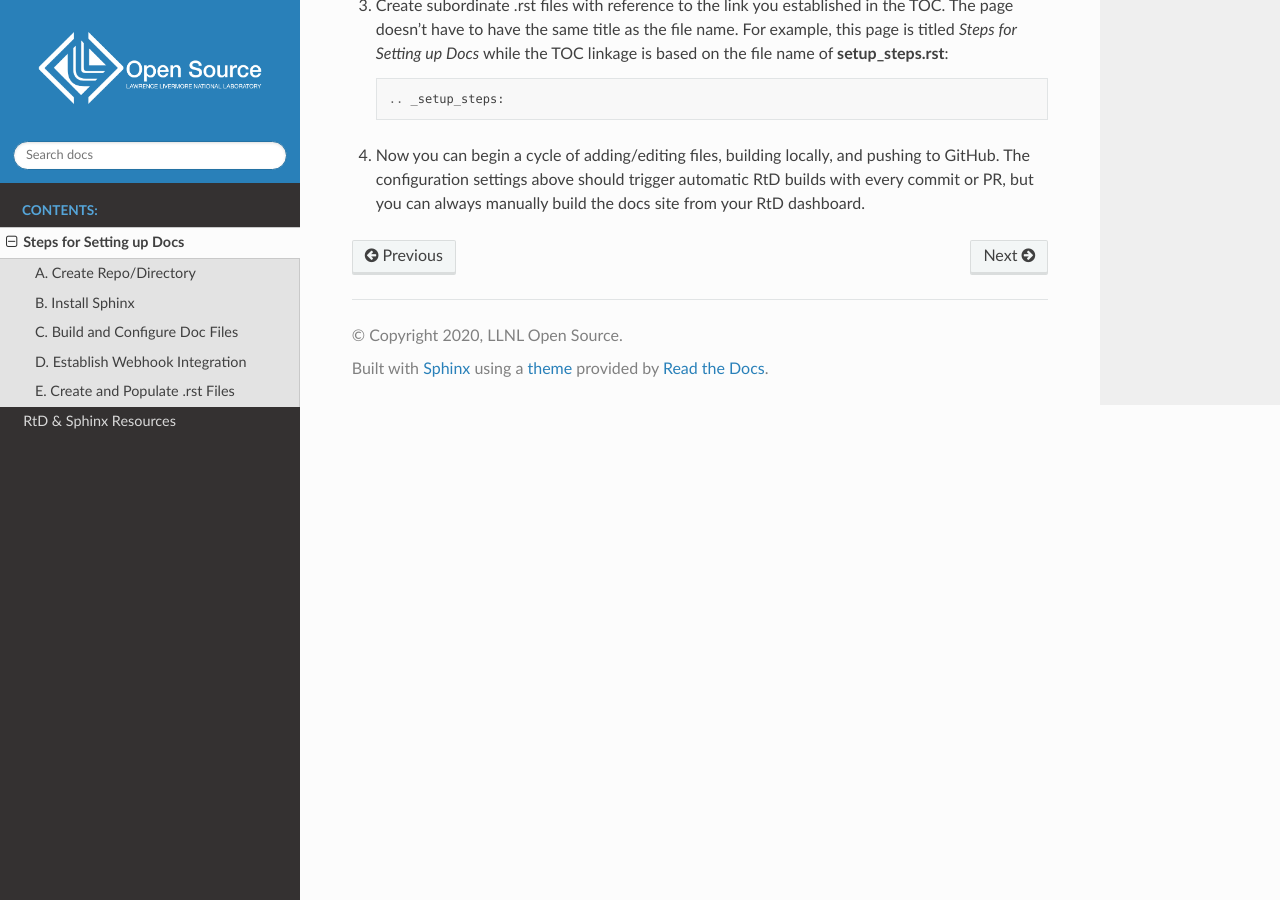
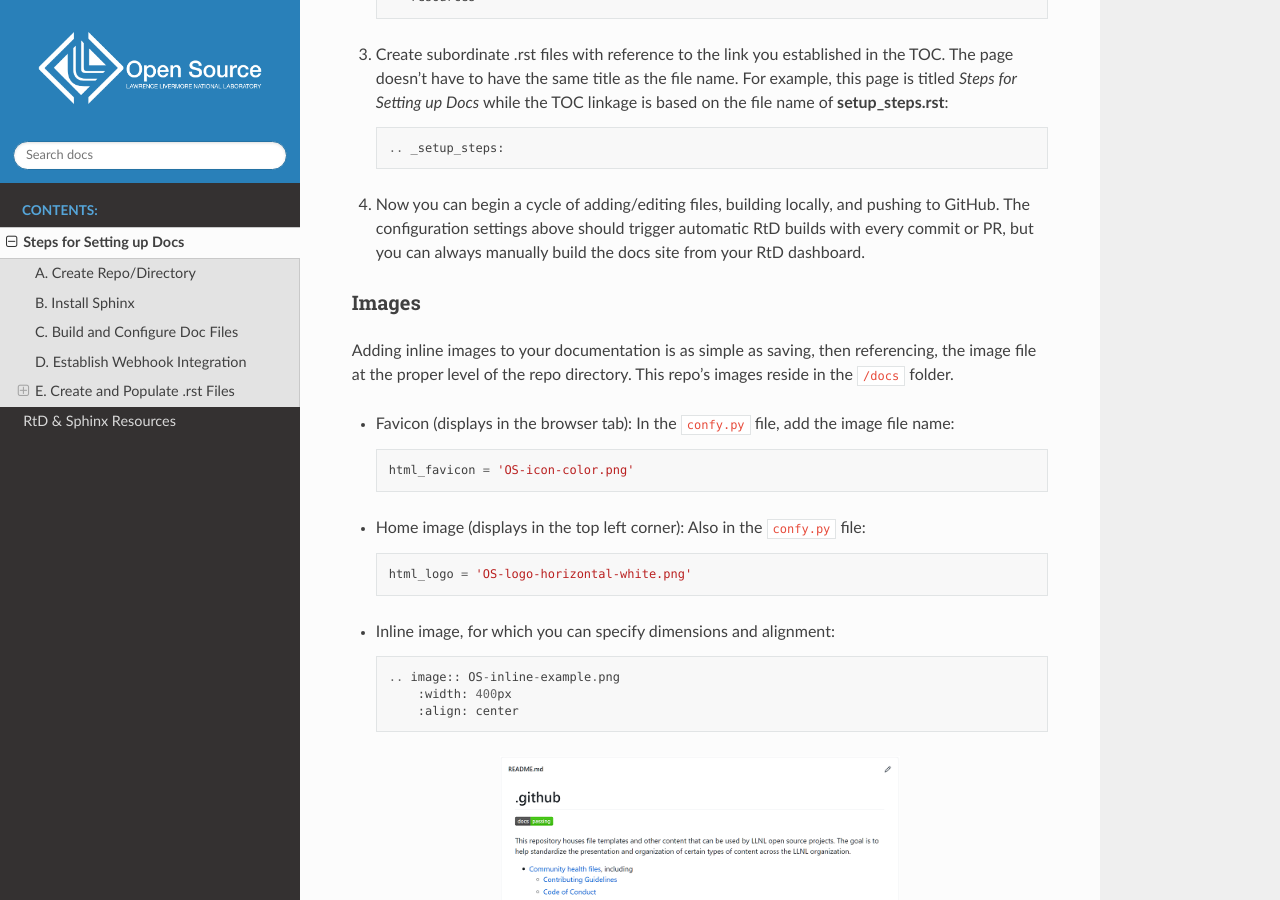
Before and after one commit to LLNL/.github, a Sphinx documentation site: the page built from docs/setup_steps.rst, in a window 1280 px wide and 900 px high, scrolled down 2462 px. Built offline with Sphinx 7.4.7 and the Read the Docs theme 2.0.0, drawn with Linux system fonts in a browser that asks for light colours; some of the changed text lies outside the part shown.

Commit message:
Add image instructions

```diff
--- a/docs/setup_steps.rst
+++ b/docs/setup_steps.rst
@@ -28,9 +28,9 @@
 1. Create a **/docs** folder in your project. Then ``cd docs`` to complete most of the remaining steps (exceptions are noted below).
 2. Install `RtD template from GitHub <https://github.com/readthedocs/sphinx_rtd_theme>`_ using Sphinx (``pipenv install sphinx-rtd-theme``).
 3. Initiate Sphinx quickstart (``pipenv run sphinx-quickstart``). Answer the questions that follow installation, such as selecting No for setting up build and source separately.
-4. Move the makefile into the /docs folder if it's not there already.
+4. Move the makefile into the ``/docs`` folder if it's not there already.
 5. Confirm the Sphinx version (``pipenv run sphinx-build --version``).
-6. Confirm that docs can build locally (``pipenv run make html``). You must be in the /docs directory for this to work.
+6. Confirm that docs can build locally (``pipenv run make html``). You must be in the /docs directory for this to work. Unlike viewing a site on a local port, where newly saved changes auto-regenerate the site, you will need to run this command after every saved change in order to see the new change.
 
 --------------------------------
 C. Build and Configure Doc Files
@@ -91,3 +91,27 @@
     .. _setup_steps:
 
 4. Now you can begin a cycle of adding/editing files, building locally, and pushing to GitHub. The configuration settings above should trigger automatic RtD builds with every commit or PR, but you can always manually build the docs site from your RtD dashboard.
+
+^^^^^^
+Images
+^^^^^^
+
+Adding inline images to your documentation is as simple as saving, then referencing, the image file at the proper level of the repo directory. This repo's images reside in the ``/docs`` folder.
+
+* Favicon (displays in the browser tab): In the ``confy.py`` file, add the image file name::
+
+    html_favicon = 'OS-icon-color.png'
+
+* Home image (displays in the top left corner): Also in the ``confy.py`` file::
+
+    html_logo = 'OS-logo-horizontal-white.png'
+
+* Inline image, for which you can specify dimensions and alignment::
+
+    .. image:: OS-inline-example.png
+        :width: 400px
+        :align: center
+
+.. image:: OS-inline-example.png
+        :width: 400px
+        :align: center
```
Also changed, not shown: other parts of docs/setup_steps.rst (+2 -2 lines).
